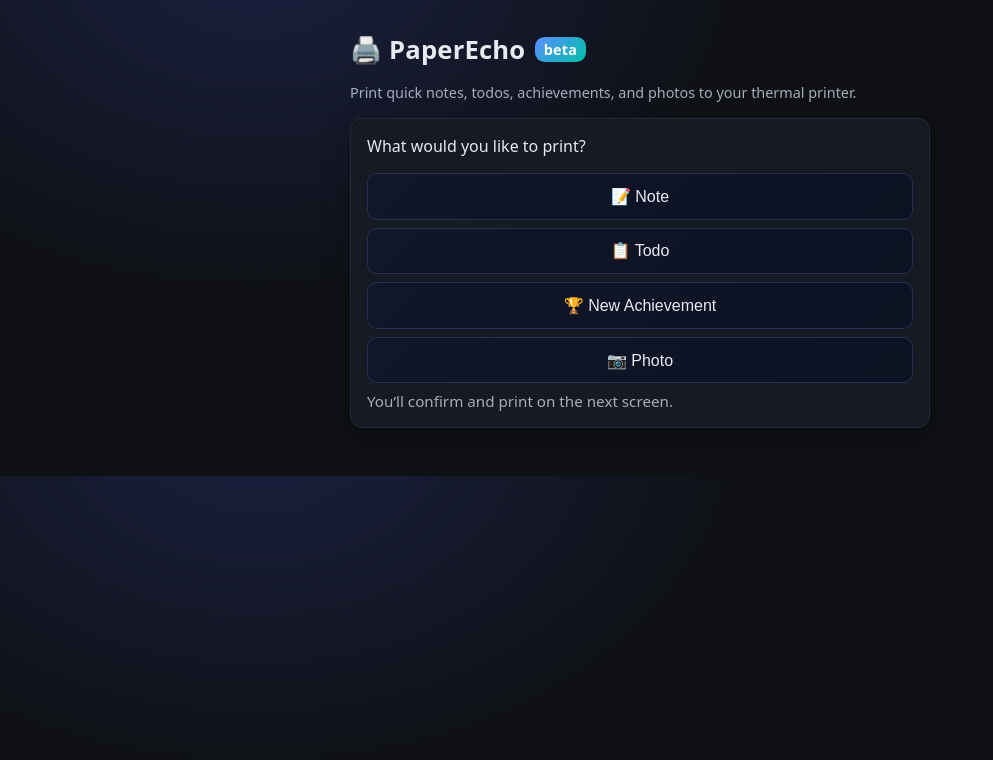
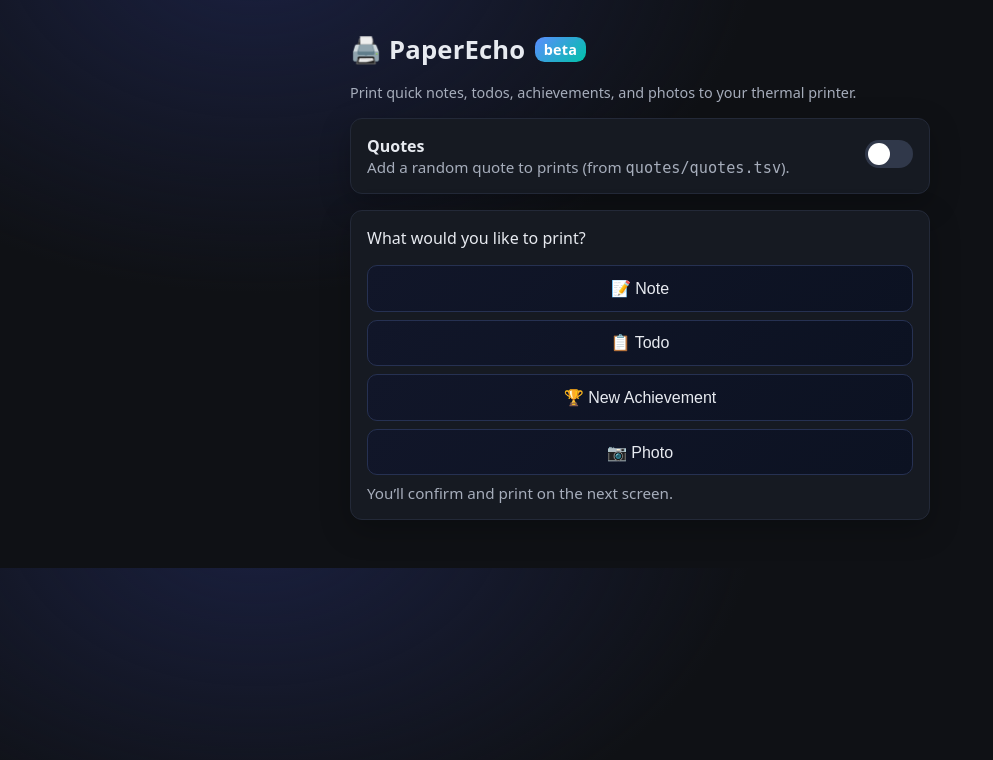
Before and after one commit to Hexadecimalz/PaperEcho, a Flask app: page / in a window 1280 px wide. Shown: the top 760 px of the page, without its empty margins (0-993 px from the left). Run offline with Flask 3, Linux system fonts and the light colour scheme; data that the repository does not hold is empty; parts of the project's set-up code (start-up, migrations or seed data) failed here and were passed over.

Commit message:
Updating quotes feature

```diff
--- a/app.py
+++ b/app.py
@@ -5,6 +5,8 @@
 from pathlib import Path
 import json
 from datetime import datetime
+from flask import jsonify
+
 
 UPLOAD_FOLDER = "static/uploads"
 CONFIG_PATH = Path("config.json")
@@ -14,6 +16,30 @@
 
 with open(CONFIG_PATH) as f:
     config = json.load(f)
+
+def _read_cfg():
+    with open(CONFIG_PATH) as f:
+        return json.load(f)
+
+def _write_cfg(data):
+    tmp = CONFIG_PATH.with_suffix(".tmp")
+    with open(tmp, "w") as f:
+        json.dump(data, f, indent=2)
+    os.replace(tmp, CONFIG_PATH)
+
+@app.get("/settings/quote")
+def get_quote_setting():
+    cfg = _read_cfg()
+    return jsonify({"quote_footer_enabled": bool(cfg.get("quote_footer_enabled", False))})
+
+@app.post("/settings/quote")
+def set_quote_setting():
+    body = request.get_json(force=True) or {}
+    val = bool(body.get("quote_footer_enabled", False))
+    cfg = _read_cfg()
+    cfg["quote_footer_enabled"] = val
+    _write_cfg(cfg)
+    return jsonify({"ok": True, "quote_footer_enabled": val})
 
 
 @app.route("/", methods=["GET"])
--- a/printer/printer_utils.py
+++ b/printer/printer_utils.py
@@ -202,13 +202,18 @@
     q = _next_quote()
     if not q:
         return b""
+    cfg = load_config()
+    cols = int(cfg.get("cols", 42))
+
     text = f"\"{q['text']}\""
     by = []
     if q.get("author"): by.append(q["author"])
     if q.get("source"): by.append(q["source"])
     byline = (" — " + ", ".join(by)) if by else ""
-    body = text + ("\n" + byline if byline else "")
-    return encode_escpos(body) + b"\n"
+
+    # Wrap quote and byline by words
+    wrapped = wrap_text(text + ("\n" + byline if byline else ""), cols)
+    return b"".join(encode_escpos(line) + b"\n" for line in wrapped)
 
 def _finalize() -> bytes:
     return b"\n\n" + CUT_PARTIAL
@@ -245,7 +250,7 @@
     cfg = load_config(); cols = int(cfg.get("cols", 42))
     body = f"* {text.strip()}"
     chunks = [
-        _header_block("ACHIEVEMENT", show_date=True),
+        _header_block("New Achievement", show_date=True),
         _body_block(body, cols),
         _quote_block(include_quote or cfg.get("quote_footer_enabled", False)),
         _finalize(),
--- a/templates/index.html
+++ b/templates/index.html
@@ -1,6 +1,22 @@
 <!-- templates/index.html -->
 <!DOCTYPE html>
-<html lang="en" x-data="{ formType: null, success: {{ 'true' if success else 'false' }} }">
+<html lang="en"
+      x-data="{
+        formType: null,
+        success: {{ 'true' if success else 'false' }},
+        qOn: false,
+        init() {
+          fetch('/settings/quote').then(r => r.json()).then(d => { this.qOn = !!d.quote_footer_enabled })
+        },
+        toggleQuotes() {
+          this.qOn = !this.qOn;
+          fetch('/settings/quote', {
+            method: 'POST',
+            headers: {'Content-Type':'application/json'},
+            body: JSON.stringify({ quote_footer_enabled: this.qOn })
+          });
+        }
+      }">
 <head>
   <meta charset="UTF-8" />
   <meta name="viewport" content="width=device-width, initial-scale=1.0" />
@@ -63,15 +79,26 @@
       padding: .8rem .9rem; font-size: 1rem; outline: none;
     }
     textarea { min-height: 120px; resize: vertical; }
-    .row { display: flex; gap: .6rem; }
-    .row .btn { flex: 1; }
-
     .actions { display: flex; gap: .6rem; }
     .actions .btn { flex: 1; }
     .muted { color: var(--muted); font-size: .95rem; }
 
     /* Success */
     .success { border-left: 4px solid var(--accent-2); }
+
+    /* Toggle switch */
+    .switch { position: relative; display: inline-block; width: 48px; height: 28px; }
+    .switch input { display: none; }
+    .slider {
+      position: absolute; cursor: pointer; inset: 0;
+      background: #30384a; border-radius: 999px; transition: .2s;
+    }
+    .slider:before {
+      content: ""; position: absolute; height: 22px; width: 22px; left: 3px; top: 3px;
+      background: white; border-radius: 50%; transition: .2s;
+    }
+    .switch input:checked + .slider { background: #00c2a8; }
+    .switch input:checked + .slider:before { transform: translateX(20px); }
   </style>
 </head>
 <body>
@@ -84,6 +111,20 @@
     <strong>✅ Printed!</strong> Your submission was received.
     <div class="actions" style="margin-top:.75rem">
       <button class="btn secondary" @click="formType = null; success = false">Submit another</button>
+    </div>
+  </div>
+
+  <!-- 🌟 Global Quote Toggle -->
+  <div class="card" x-show="!formType && !success" x-cloak>
+    <div style="display:flex; align-items:center; justify-content:space-between;">
+      <div>
+        <strong>Quotes</strong>
+        <div class="muted">Add a random quote to prints (from <code>quotes/quotes.tsv</code>).</div>
+      </div>
+      <label class="switch" title="Toggle quotes on/off">
+        <input type="checkbox" :checked="qOn" @change="toggleQuotes()">
+        <span class="slider"></span>
+      </label>
     </div>
   </div>
 
@@ -127,15 +168,6 @@
       <p class="muted">Large images are auto‑resized to fit the printer width.</p>
     </div>
 
-    <!-- Footer Quote Toggle -->
-    <div class="card" style="padding:.8rem 1rem">
-      <label style="font-weight:500">
-        <input type="checkbox" name="include_quote" />
-        Include motivational quote
-      </label>
-      <p class="muted" style="margin:.35rem 0 0">Pulled randomly from <code>quotes/quotes.txt</code>.</p>
-    </div>
-
     <div class="actions">
       <input type="submit" class="btn primary" value="🖨️ Print">
       <button type="button" class="btn secondary" @click="formType = null">⬅️ Back</button>
@@ -144,11 +176,6 @@
 
   <script>
     // Ensure fields start blank when opening a form
-    document.addEventListener('alpine:init', () => {
-      document.addEventListener('click', (e) => {
-        if (e.target.closest('[@click="formType = \'note\'"]')) return;
-      });
-    });
     window.addEventListener('DOMContentLoaded', () => {
       document.querySelectorAll('textarea').forEach(t => t.value = '');
     });
```
Also changed, not shown: README.md.
